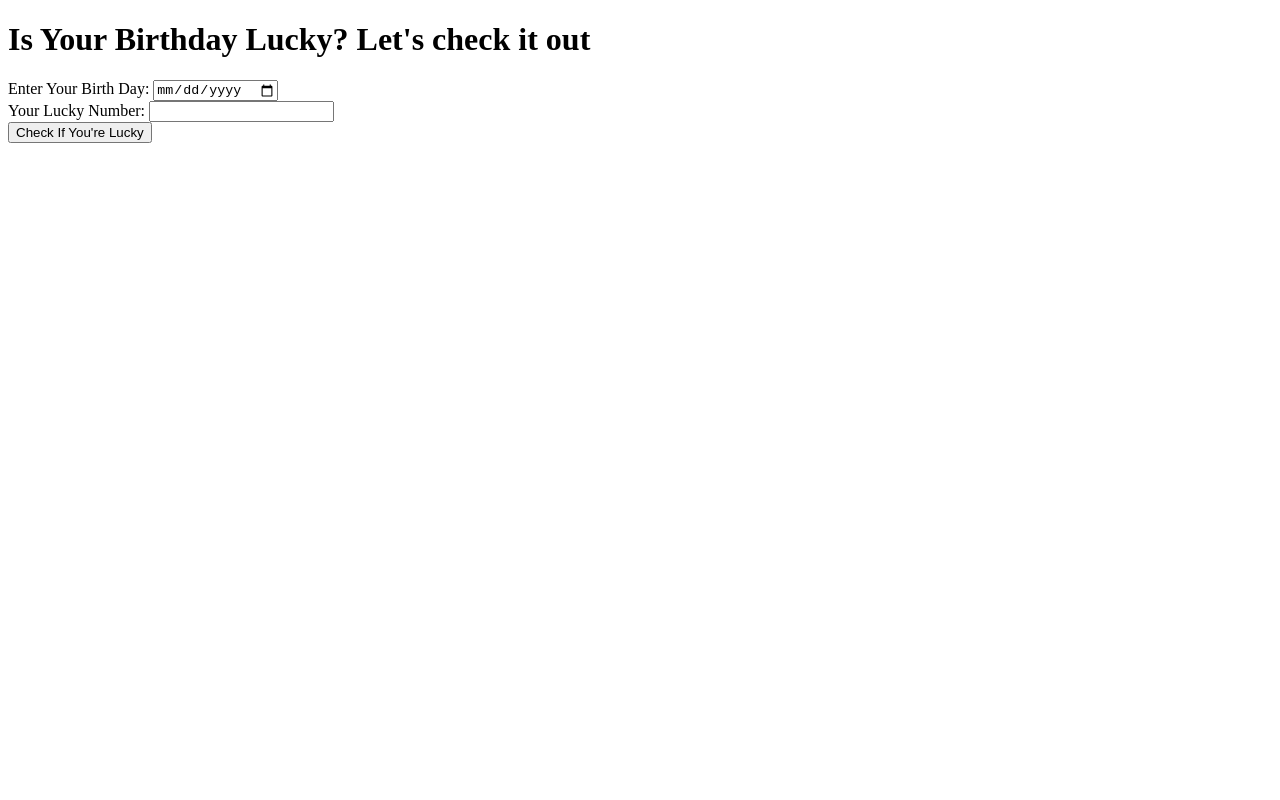
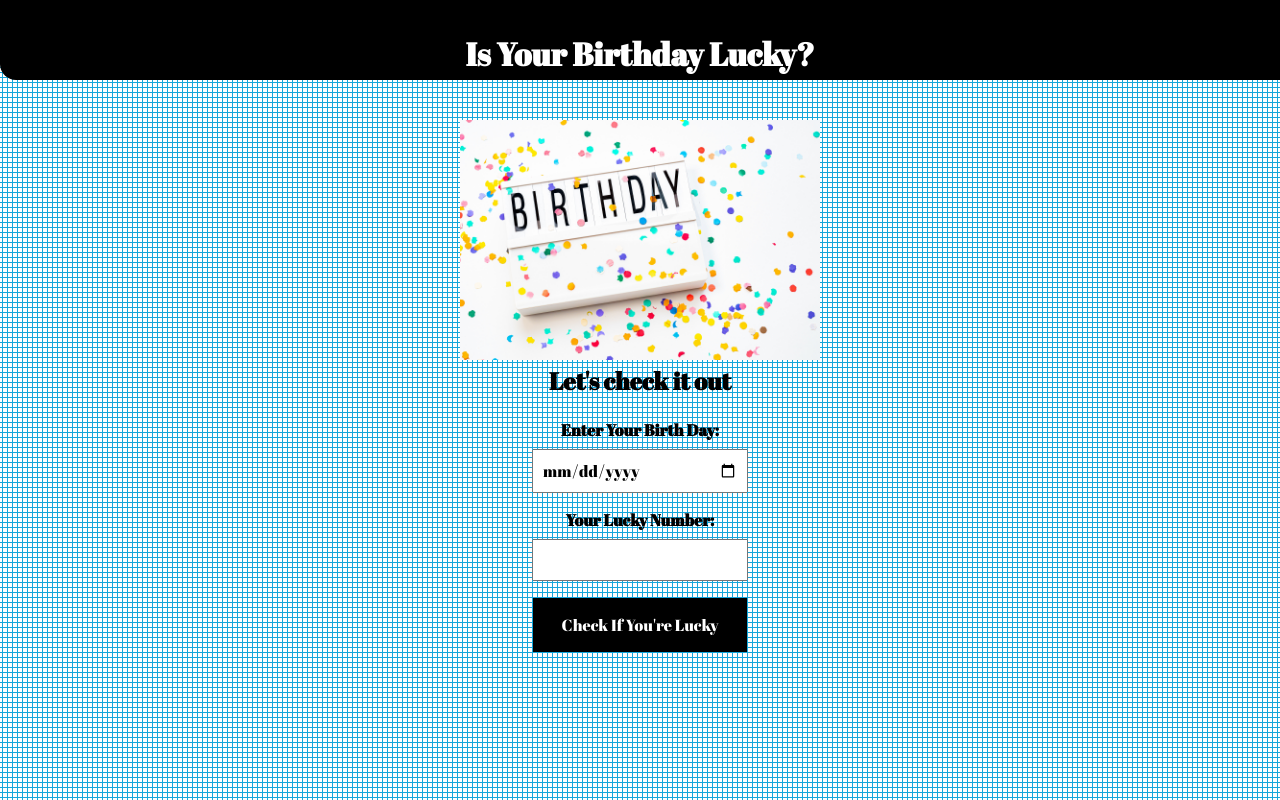
Before and after one commit to aryanandarnav13/Lucky-Birthday, a plain HTML site: page index.html in a window 1280 px wide. Drawn offline with Linux system fonts and the light colour scheme.

Commit message:
style : added styling

```diff
--- a/index.html
+++ b/index.html
@@ -8,10 +8,13 @@
     <title>Is Your Birthday Lucky?</title>
 </head>
 <body>
-
+    <nav class="navigation ">
+        <div class="nav-brand">Is Your Birthday Lucky?</div>
+    </nav>
     <div class="container">
-            <h1 class="heading">Is Your Birthday Lucky? Let's check it out </h1>
-
+        <img style="height: 5%; width: 60%; margin-top: 1rem;justify-content: center;" src="cake.jpg" alt="">
+            <h2 class="heading"> Let's check it out </h2>
+             <br>
             <form class="form">
                 <div class="form-section">
                     <label for="bday">Enter Your Birth Day:</label>
@@ -24,6 +27,8 @@
                 <button type="submit" class="btn">Check If You're Lucky</button>
             </form>
 
+            <h1 class="result"></h1>
+
 
     </div>
     <script src="app.js"></script>
--- a/style.css
+++ b/style.css
@@ -0,0 +1,84 @@
+@import url('https://fonts.googleapis.com/css2?family=Abril+Fatface&display=swap');
+* {
+    margin: 0;
+    padding: 0;
+    box-sizing: border-box;
+  }
+
+  :root {
+    --primary-color: black;
+    --secondary-color: white;
+
+  }
+
+  body {
+    width: 100%;
+    background-image: linear-gradient(0deg, transparent 24%, rgba(22, 166, 218, 1) 25%, rgba(22, 166, 218, 1) 26%, transparent 27%, transparent 74%, rgba(22, 166, 218, 1) 75%, rgba(22, 166, 218, 1) 76%, transparent 77%, transparent), linear-gradient(90deg, transparent 24%, rgba(22, 166, 218, 1) 25%, rgba(22, 166, 218, 1) 26%, transparent 27%, transparent 74%, rgba(22, 166, 218, 1) 75%, rgba(22, 166, 218, 1) 76%, transparent 77%, transparent);
+    background-size: 10px 10px;
+    height: 100%;
+    font-family: 'Abril Fatface', cursive;
+    }
+
+
+  .navigation{
+    height: 5rem;
+    width: 100%;
+    background-color: var(--primary-color);
+    color: var(--secondary-color);
+    padding: 1rem;
+    border-bottom-left-radius: 1rem;
+}
+
+.navigation .nav-brand{
+    font-size: 2rem;
+    font-weight: bold;
+    text-align: center;
+    padding-top: 1rem;
+}
+  .container {
+      text-align: center;
+    max-width: 600px;
+    margin: 0 auto;
+    padding-top: 1.5rem;
+  }
+
+
+  .heading {
+
+    text-align: center;
+
+  }
+
+  .form {
+    max-width: 360px;
+    margin: 0 auto;
+    text-align: center;
+  }
+  .form-section {
+    margin-bottom: 1rem;
+  }
+  label {
+    display: block;
+    margin-bottom: 0.5rem;
+    font-weight: bold;
+  }
+  input {
+    width: 60%;
+    font: inherit;
+    padding: 0.5rem;
+  }
+
+  .btn {
+    width: 60%;
+    background-color: var(--primary-color);
+    color: var(--secondary-color);
+    border: 1px solid rgba(22, 166, 218, 1);
+    font: inherit;
+    padding: 1rem;
+    cursor: pointer;
+  }
+
+  .result {
+    text-align: center;
+    font-size: 2rem;
+  }
```
Also changed, not shown: cake.jpg (added).
